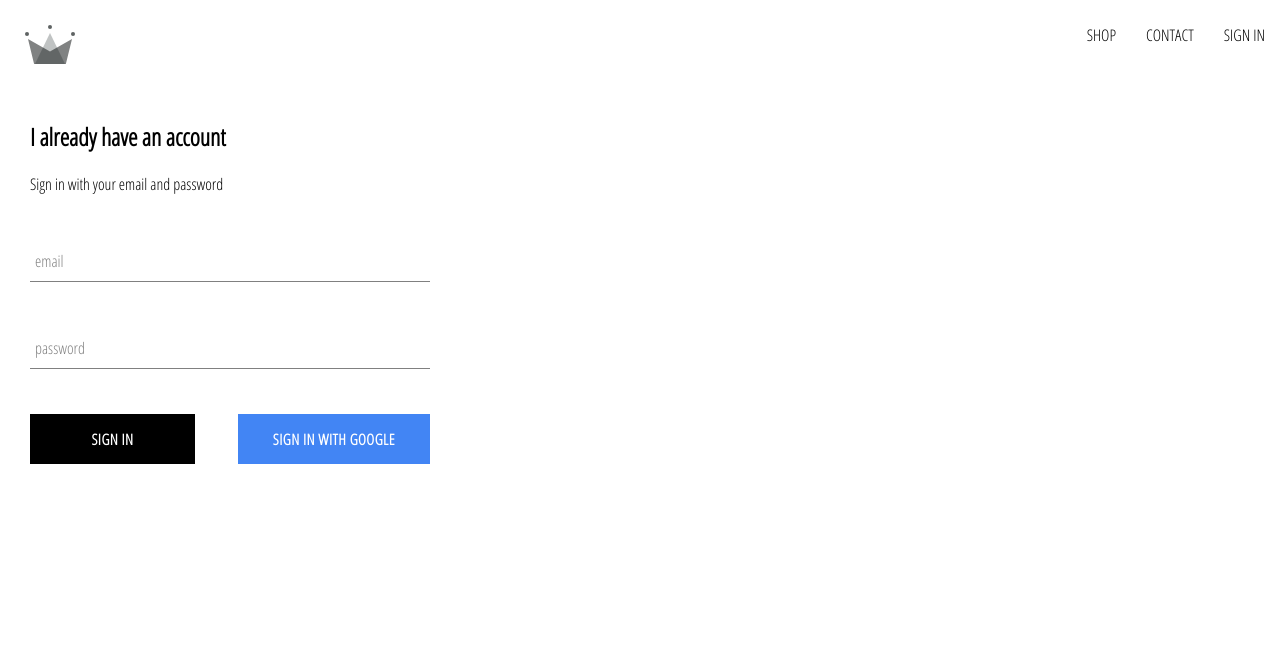
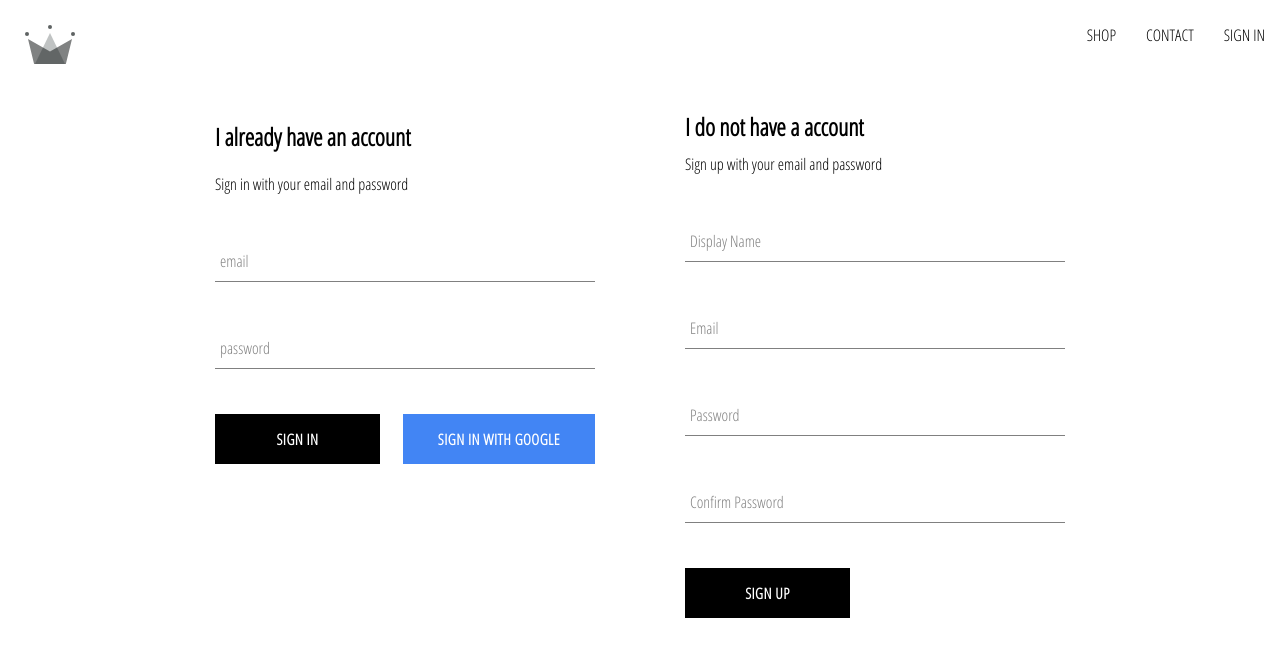
Before and after one commit to akrishna0402/E-Commerce-Website, a React (Create React App) app: page /signin in a window 1280 px wide. Shown: the top 656 px of the page. Built offline with nearby package versions, Linux system fonts and the light colour scheme; no server answers.

Commit message:
Completed sign-in and sign-up and integrated firebase

```diff
--- a/src/App.js
+++ b/src/App.js
@@ -1,12 +1,13 @@
 import React from 'react';
-import { Route , Switch } from 'react-router';
+import { Switch, Route } from 'react-router-dom';
+
+import './App.css';
+
+import HomePage from './pages/homepage/homepage.component';
+import ShopPage from './pages/shopPage/shopPage.component'
+import SignInAndSignUpPage from './pages/sign-in-sign-up/sign-in-sign-up.component';
 import Header from './Components/header/header.component';
-import HomePage from './pages/homepage/homepage.component';
-import ShopPage from './pages/shopPage/shopPage.component';
-import SignInAndSignUpPage from './pages/sign-in-sign-up/sign-in-sign-up.component';
-import './App.css';
-import { auth } from './firebase/firebase.utils'
-
+import { auth, createUserProfileDocument } from './firebase/firebase.utils';
 
 class App extends React.Component {
   constructor() {
@@ -20,10 +21,23 @@ class App extends React.Component {
   unsubscribeFromAuth = null;
 
   componentDidMount() {
-    this.unsubscribeFromAuth = auth.onAuthStateChanged(user => {
-      this.setState({ currentUser: user });
+    this.unsubscribeFromAuth = auth.onAuthStateChanged(async userAuth => {
+      if (userAuth) {
+        const userRef = await createUserProfileDocument(userAuth);
 
-      console.log(user);
+        userRef.onSnapshot(snapShot => {
+          this.setState({
+            currentUser: {
+              id: snapShot.id,
+              ...snapShot.data()
+            }
+          });
+
+          console.log(this.state);
+        });
+      }
+
+      this.setState({ currentUser: userAuth });
     });
   }
 
@@ -31,18 +45,17 @@ class App extends React.Component {
     this.unsubscribeFromAuth();
   }
 
-
-  render(){
+  render() {
     return (
-      <div className="App">
-        <Header currentUser = {this.state.currentUser}/>
+      <div>
+        <Header currentUser={this.state.currentUser} />
         <Switch>
-          <Route exact path="/" component={HomePage} />
-          <Route exact path="/shop" component={ShopPage} />
-          <Route exact path="/signIn" component={SignInAndSignUpPage} />
+          <Route exact path='/' component={HomePage} />
+          <Route path='/shop' component={ShopPage} />
+          <Route path='/signin' component={SignInAndSignUpPage} />
         </Switch>
       </div>
-    )
+    );
   }
 }
 
--- a/src/Components/sign-in/sign-in.component.jsx
+++ b/src/Components/sign-in/sign-in.component.jsx
@@ -1,8 +1,8 @@
 import React from 'react';
 import FormInput from '../form-input/form-input.component';
 import CustomButton from '../custom-button/custom-button.component';
+import { auth , signInWithGoogle } from '../../firebase/firebase.utils';
 import './sign-in.styles.scss';
-import {signInWithGoogle} from '../../firebase/firebase.utils';
 
 class SignIn extends React.Component {
   constructor(props) {
@@ -14,10 +14,15 @@ class SignIn extends React.Component {
     };
   }
 
-  handleSubmit = event => {
+  handleSubmit = async event => {
     event.preventDefault();
-
-    this.setState({ email: '', password: '' });
+    const {email , password} = this.state;
+    try{
+      await auth.signInWithEmailAndPassword(email , password);
+      this.setState({ email: '', password: '' });
+    }catch(err){
+      console.log(err);
+    }
   };
 
   handleChange = event => {
@@ -49,9 +54,11 @@ class SignIn extends React.Component {
             label='password'
             required
           />
-          <div className="buttons">
-          <CustomButton type='submit'> Sign in </CustomButton>
-          <CustomButton onClick = {signInWithGoogle} isGoogleSignIn > Sign in with google </CustomButton>
+          <div className='buttons'>
+            <CustomButton type='submit'> Sign in </CustomButton>
+            <CustomButton onClick={signInWithGoogle} isGoogleSignIn>
+              Sign in with Google
+            </CustomButton>
           </div>
         </form>
       </div>
--- a/src/Components/sign-in/sign-in.styles.scss
+++ b/src/Components/sign-in/sign-in.styles.scss
@@ -1,8 +1,7 @@
 .sign-in {
-  width: 400px;
+  width: 380px;
   display: flex;
   flex-direction: column;
-  margin: 30px;
 
   .title {
     margin: 10px 0;
--- /dev/null
+++ b/src/Components/sign-up/sign-up.component.jsx
@@ -0,0 +1,98 @@
+import React from 'react';
+import FormInput from '../form-input/form-input.component';
+import CustomButton from '../custom-button/custom-button.component';
+import { auth, createUserProfileDocument } from '../../firebase/firebase.utils';
+import './sign-up.styles.scss';
+
+class SignUp extends React.Component {
+  constructor() {
+    super();
+
+    this.state = {
+      displayName: '',
+      email: '',
+      password: '',
+      confirmPassword: ''
+    };
+  }
+
+  handleSubmit = async event => {
+    event.preventDefault();
+    const { displayName, email, password, confirmPassword } = this.state;
+    if (password !== confirmPassword) {
+      alert("passwords don't match");
+      return;
+    }
+
+    try {
+      const { user } = await auth.createUserWithEmailAndPassword(
+        email,
+        password
+      );
+
+      await createUserProfileDocument(user, { displayName });
+
+      this.setState({
+        displayName: '',
+        email: '',
+        password: '',
+        confirmPassword: ''
+      });
+    } catch (error) {
+      console.error(error);
+    }
+  };
+
+  handleChange = event => {
+    const { name, value } = event.target;
+
+    this.setState({ [name]: value });
+  };
+
+  render() {
+    const { displayName, email, password, confirmPassword } = this.state;
+    return (
+      <div className='sign-up'>
+        <h2 className='title'>I do not have a account</h2>
+        <span>Sign up with your email and password</span>
+        <form className='sign-up-form' onSubmit={this.handleSubmit}>
+          <FormInput
+            type='text'
+            name='displayName'
+            value={displayName}
+            onChange={this.handleChange}
+            label='Display Name'
+            required
+          />
+          <FormInput
+            type='email'
+            name='email'
+            value={email}
+            onChange={this.handleChange}
+            label='Email'
+            required
+          />
+          <FormInput
+            type='password'
+            name='password'
+            value={password}
+            onChange={this.handleChange}
+            label='Password'
+            required
+          />
+          <FormInput
+            type='password'
+            name='confirmPassword'
+            value={confirmPassword}
+            onChange={this.handleChange}
+            label='Confirm Password'
+            required
+          />
+          <CustomButton type='submit' >SIGN UP</CustomButton>
+        </form>
+      </div>
+    );
+  }
+}
+
+export default SignUp;
--- /dev/null
+++ b/src/Components/sign-up/sign-up.styles.scss
@@ -0,0 +1,9 @@
+.sign-up {
+    display: flex;
+    flex-direction: column;
+    width: 380px;
+
+    .title {
+      margin: 10px 0;
+    }
+  }
--- a/src/firebase/firebase.utils.js
+++ b/src/firebase/firebase.utils.js
@@ -14,6 +14,31 @@ const config = {
 
   firebase.initializeApp(config);
 
+  export const createUserProfileDocument = async (userAuth, additionalData) => {
+    if (!userAuth) return;
+
+    const userRef = firestore.doc(`users/${userAuth.uid}`);
+
+    const snapShot = await userRef.get();
+
+    if (!snapShot.exists) {
+      const { displayName, email } = userAuth;
+      const createdAt = new Date();
+      try {
+        await userRef.set({
+          displayName,
+          email,
+          createdAt,
+          ...additionalData
+        });
+      } catch (error) {
+        console.log('error creating user', error.message);
+      }
+    }
+
+    return userRef;
+  };
+
   export const auth = firebase.auth();
   export const firestore = firebase.firestore();
 
--- /dev/null
+++ b/src/pages/sign-in-sign-up/sign-in-and-sign-up.styles.scss
@@ -0,0 +1,6 @@
+.sign-in-and-sign-up {
+    width: 850px;
+    display: flex;
+    justify-content: space-between;
+    margin: 30px auto;
+  }
--- a/src/pages/sign-in-sign-up/sign-in-sign-up.component.jsx
+++ b/src/pages/sign-in-sign-up/sign-in-sign-up.component.jsx
@@ -1,9 +1,14 @@
 import React from 'react';
+
 import SignIn from '../../Components/sign-in/sign-in.component';
+import SignUp from '../../Components/sign-up/sign-up.component';
+
+import './sign-in-and-sign-up.styles.scss';
 
 const SignInAndSignUpPage = () => (
   <div className='sign-in-and-sign-up'>
     <SignIn />
+    <SignUp />
   </div>
 );
 
```
Lines whose indentation alone changed are shown as unchanged.
